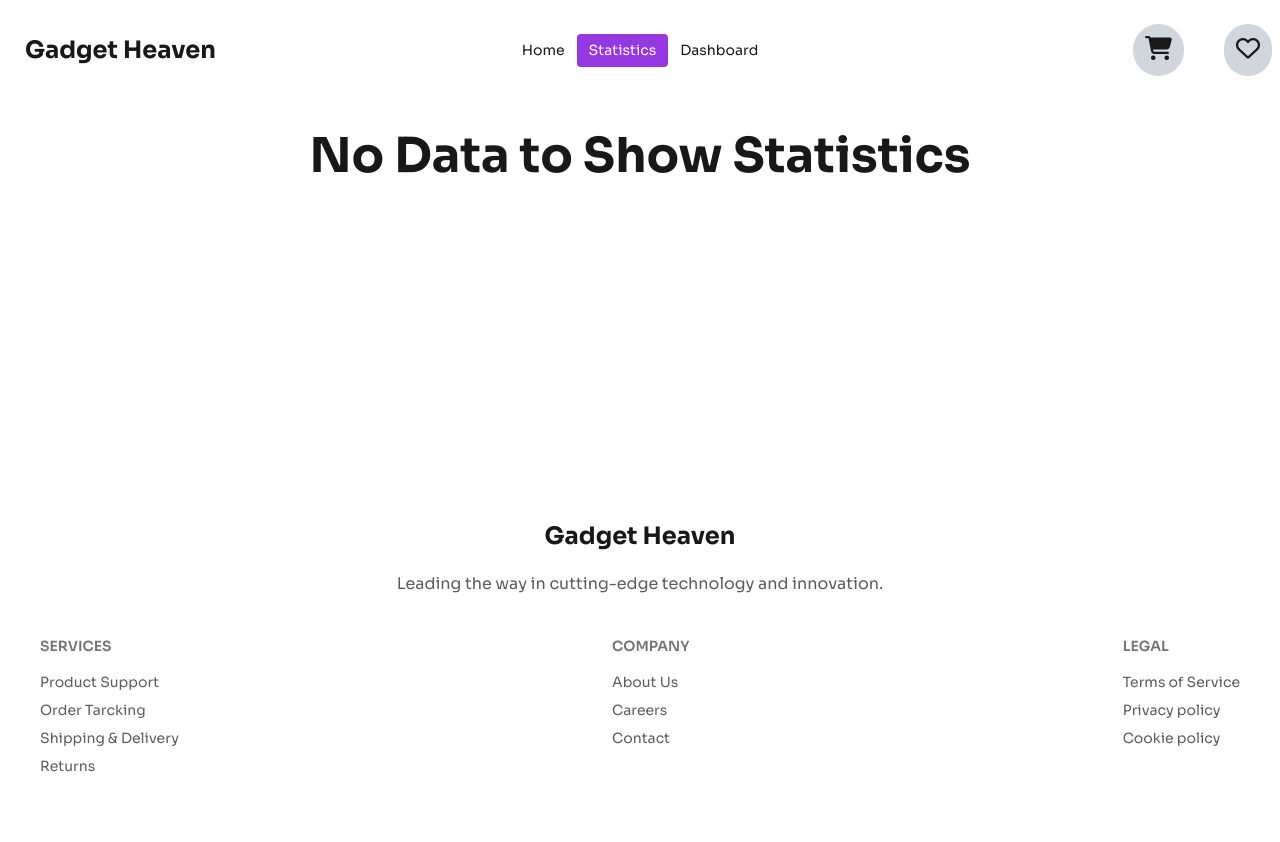
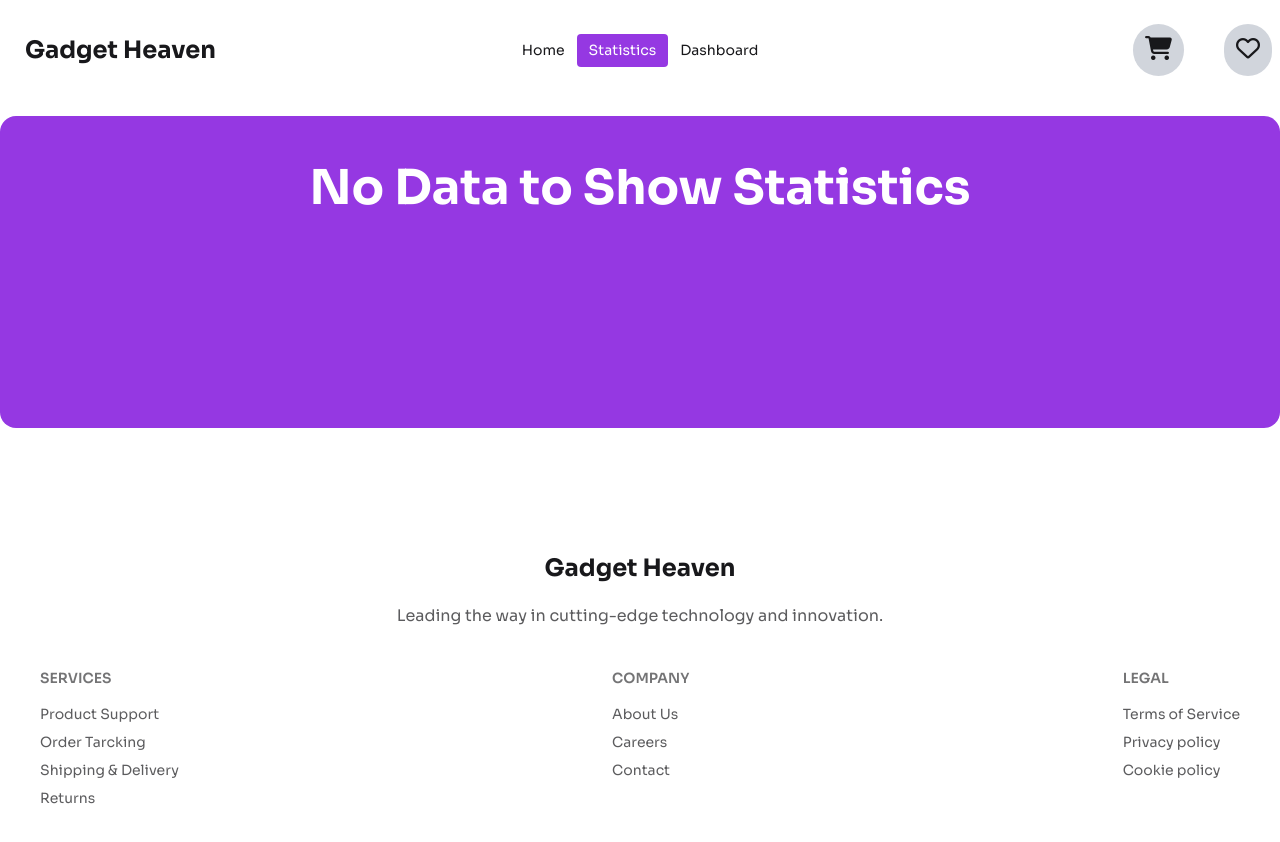
Before and after one commit to joynul24/GadgetNest, a React (Vite) app: page /statistics in a window 1280 px wide. Shown: the top 842 px of the page. Before the commit the page ends 816 px from the top, so only its background shows below. Built offline with nearby package versions, Linux system fonts and the light colour scheme.

Commit message:
added banner design part

```diff
--- a/src/components/Banner/Banner.jsx
+++ b/src/components/Banner/Banner.jsx
@@ -1,8 +1,10 @@
 
 const Banner = () => {
     return (
-        <div className="flex justify-center">
-            <img className="h-[400px] rounded-xl object-cover w-5xl" src="https://joynul2024.sirv.com/banner.jpg" alt="" />
+        <div className="relative -top-[150px] flex justify-center">
+            <div className="border-2 border-white bg-white/15 p-5 rounded-4xl">
+            <img className="h-[400px] rounded-3xl object-cover w-5xl" src="https://joynul2024.sirv.com/banner.jpg" alt="" />
+        </div>
         </div>
     );
 };
--- a/src/components/Heading/Heading.jsx
+++ b/src/components/Heading/Heading.jsx
@@ -2,7 +2,7 @@
 
 const Heading = ({title, subtitle, btn}) => {
     return (
-        <div>
+        <div className="bg-[#9538E2] container mx-auto rounded-2xl mt-8 text-white pb-48">
             <div  className="container mx-auto flex flex-col items-center text-center pt-12">
             <h1 className="text-5xl font-bold mb-6">{title}</h1>
             <p className="opacity-70 md:max-w-3xl">{subtitle}</p>
--- a/src/components/Pages/Statistics.jsx
+++ b/src/components/Pages/Statistics.jsx
@@ -4,7 +4,7 @@ import Heading from "../Heading/Heading";
 // eslint-disable-next-line no-unused-vars
 const Statistics = ({title}) => {
     return (
-        <div className="container mx-auto">
+        <div className="">
             <Heading
              title={'No Data to Show Statistics'}
             ></Heading>
--- a/src/components/ProductContainer/ProductContainer.jsx
+++ b/src/components/ProductContainer/ProductContainer.jsx
@@ -3,8 +3,8 @@ import CategoriesBtn from "../CategoriesBtn/CategoriesBtn";
 
 const ProductContainer = () => {
     return (
-        <div className="bg-[#09080F0D] container mx-auto mt-24">
-              <h1 className="text-center text-4xl font-bold mt-24 mb-12 pt-5">Explore Cutting-Edge Gadgets</h1>
+        <div className="bg-[#09080F0D] container mx-auto">
+              <h1 className="text-center text-4xl font-bold mb-12 pt-5">Explore Cutting-Edge Gadgets</h1>
             <div className="grid md:grid-cols-4 gap-6">
             <div className="col-span-1">
             <div className="rounded-2xl p-5 bg-gray-200"><CategoriesBtn></CategoriesBtn></div>
```
Also changed, not shown: 1 other file (tests, documents, lock files or other folders).
